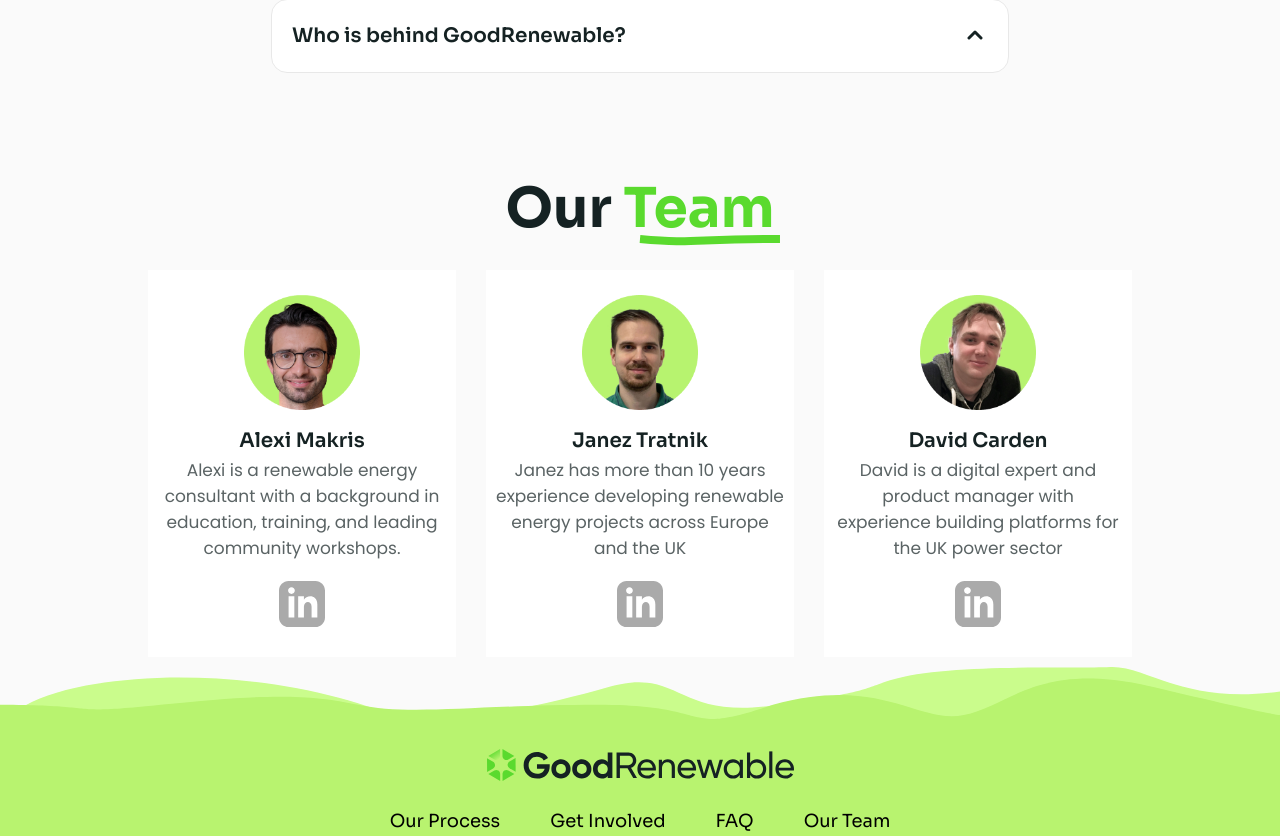
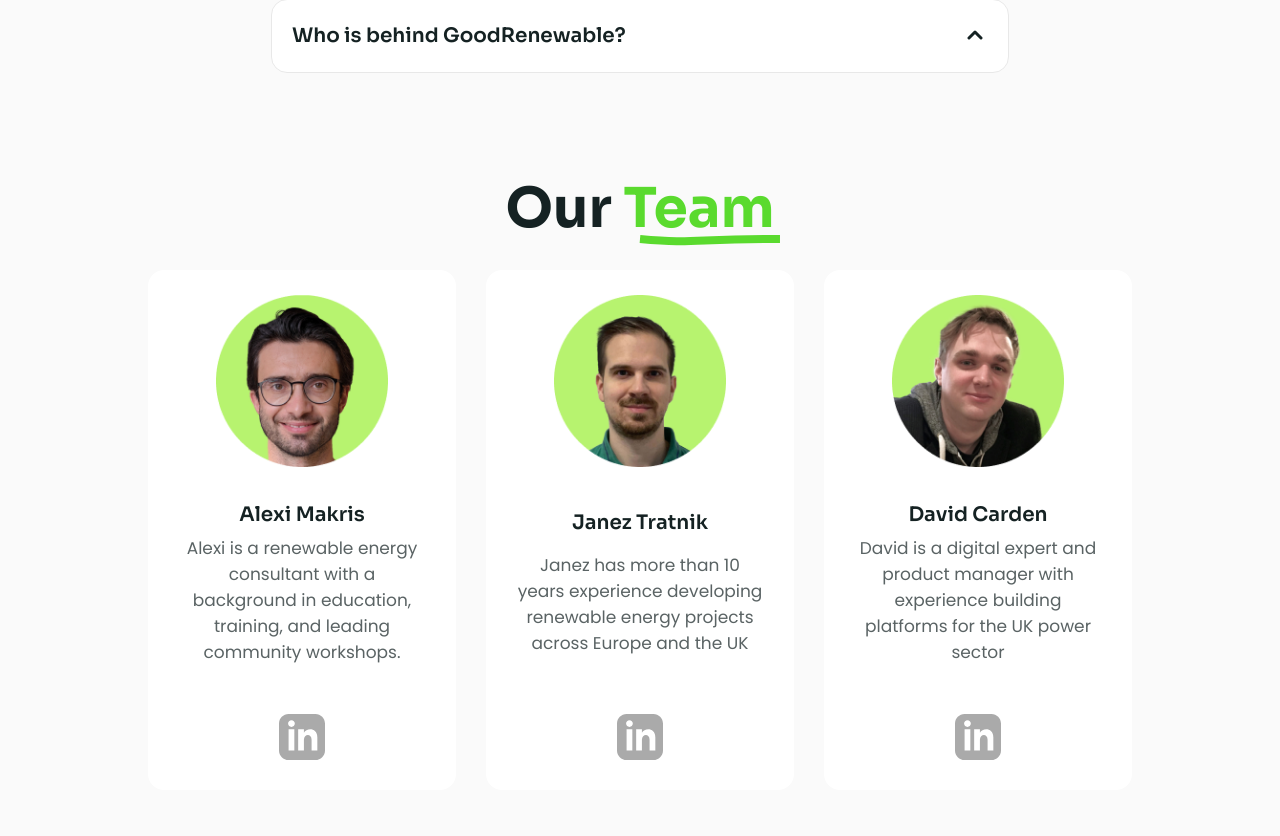
Before and after one commit to elghanbibadr/GoodRenewable, a React (Vite) app: page / in a window 1280 px wide. Shown: the part 6684-7520 px from the top of the page. Built offline with nearby package versions, Linux system fonts and the light colour scheme.

Commit message:
tweaked the our team section

```diff
--- a/src/componenet/OurTeam/OurTeam.jsx
+++ b/src/componenet/OurTeam/OurTeam.jsx
@@ -8,14 +8,14 @@
   AOS.init();
 
   return (
-    <div className='mt-20 lg:mt-40  mx-auto'>
+    <div className='mt-20 lg:my-40 mb-40  mx-auto '>
     <h2 className='text-center mb-6'>Our <strong className="strong-ourTeam ">Team</strong></h2>
     <Gridx3 className='lg:w-[80%] lg:mx-auto'>
     {TeamData.map(({id,name,role,img,href,animation})=>{
-        return <Card animation={animation} key={id} className="text-center max-w-[348px] mx-auto  p-4 my-4">
-            <img className='w-[40%] my-6  mx-auto' src={img} />
+        return <Card animation={animation} key={id} className="text-center rounded-[16px] max-w-[348px] mx-auto flex flex-col items-center justify-between  h-[52rem] p-4 my-4">
+            <img className='w-[40%] lg:w-[60%] my-6  mx-auto' src={img} />
             <h5>{name}</h5>
-            <p>{role}</p>
+            <p className='px-8  lg:text-[1.7rem] lg:relative lg:bottom-5'>{role}</p>
             <a  href={href} target="_blank">
             <svg className='mx-auto linkedinIcon w-[46px] my-8' viewBox="0 0 56 56" fill="none" xmlns="http://www.w3.org/2000/svg">
            <path d="M44.3333 0H11.6667C5.22433 0 0 5.22433 0 11.6667V44.3333C0 50.7757 5.22433 56 11.6667 56H44.3333C50.778 56 56 50.7757 56 44.3333V11.6667C56 5.22433 50.778 0 44.3333 0ZM18.6667 44.3333H11.6667V18.6667H18.6667V44.3333ZM15.1667 15.708C12.9127 15.708 11.0833 13.8647 11.0833 11.592C11.0833 9.31933 12.9127 7.476 15.1667 7.476C17.4207 7.476 19.25 9.31933 19.25 11.592C19.25 13.8647 17.423 15.708 15.1667 15.708ZM46.6667 44.3333H39.6667V31.2573C39.6667 23.3987 30.3333 23.9937 30.3333 31.2573V44.3333H23.3333V18.6667H30.3333V22.785C33.5907 16.751 46.6667 16.3053 46.6667 28.5623V44.3333Z" fill="#AAAAAA"/>
```
